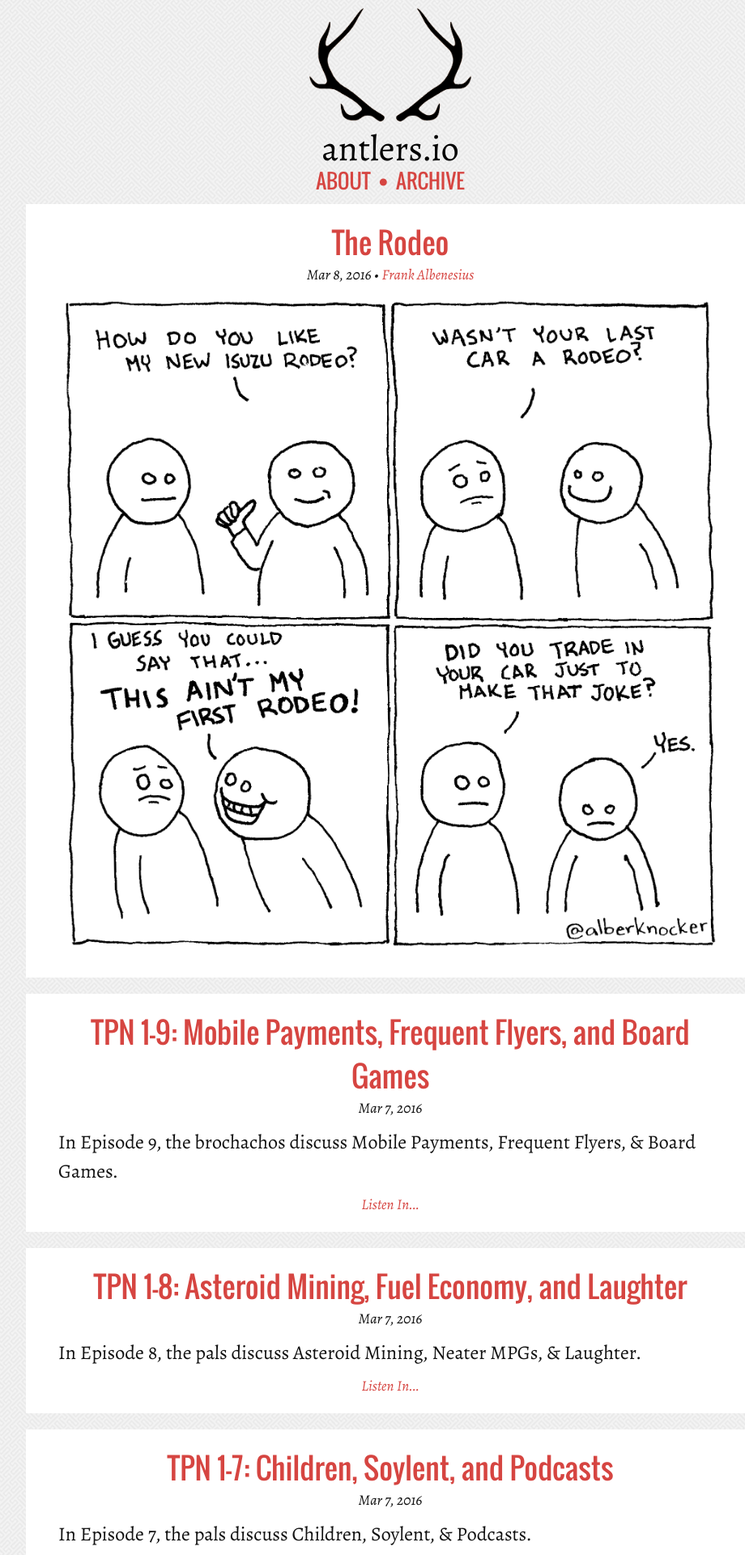
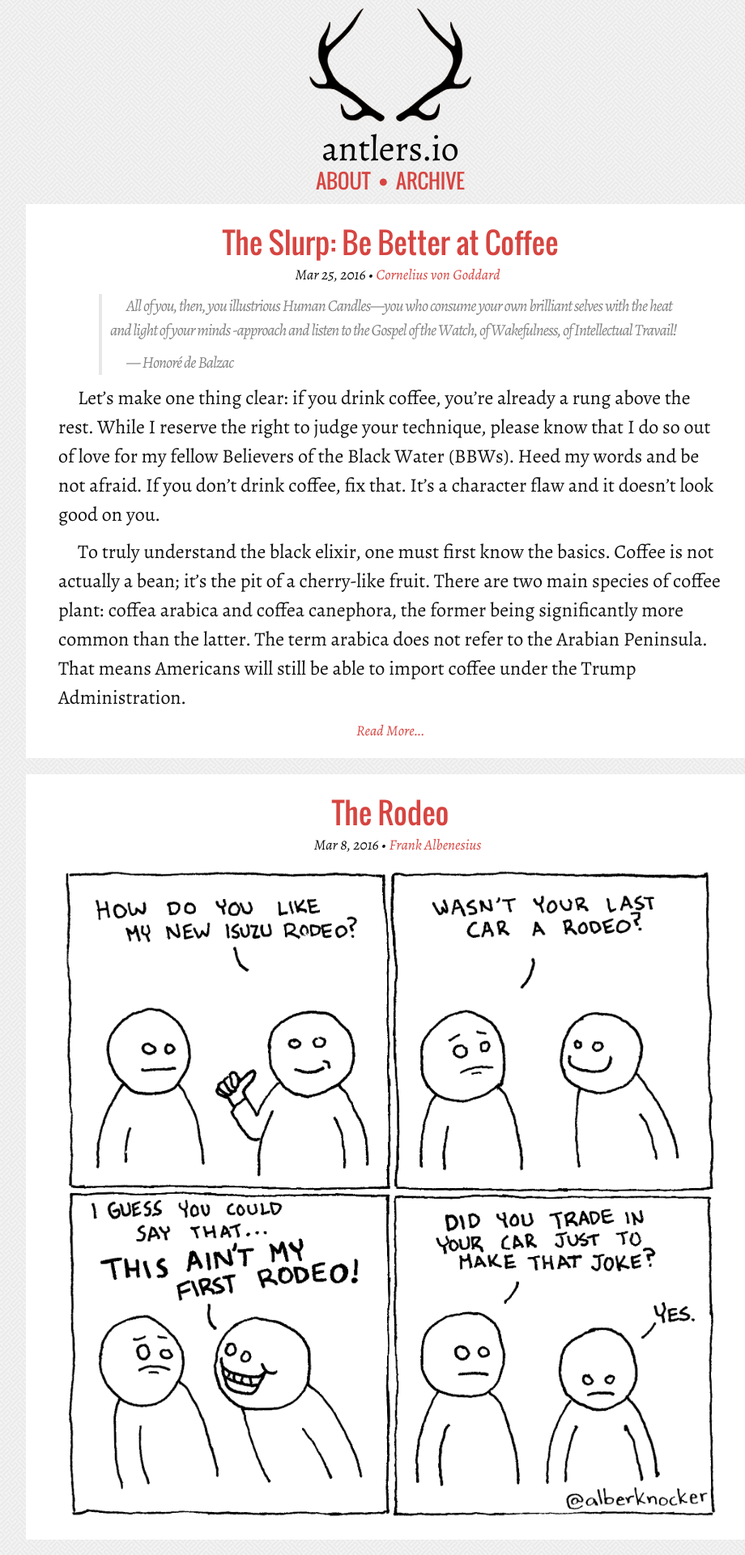
Before and after one commit to albenesi/antlers, a Jekyll site: the page built from index.html, in a window 1280 px wide. Shown: the top 1920 px of the page at 81% size, without its empty margins (158-1078 px from the left). Built offline with Jekyll 4.4.1, drawn with Linux system fonts in a browser that asks for light colours; some of the changed text lies outside the part shown.

Commit message:
post added: the slurp

```diff
--- a/_data/authors.yml
+++ b/_data/authors.yml
@@ -5,3 +5,6 @@ data:
     url: frank
     name: Frank Albenesius
     twitter: alberknocker
+  cornelius:
+    url: cornelius
+    name: Cornelius von Goddard
--- /dev/null
+++ b/_posts/2016-03-25-the-slurp.md
@@ -0,0 +1,42 @@
+---
+layout: post
+author: cornelius
+title: "The Slurp: Be Better at Coffee"
+excerpt_separator: <!--more-->
+---
+> All of you, then, you illustrious Human Candles—you who consume your own brilliant selves with the heat and light of your minds -approach and listen to the Gospel of the Watch, of Wakefulness, of Intellectual Travail!
+>
+> &mdash; <cite>Honoré de Balzac</cite>
+
+Let’s make one thing clear: if you drink coffee, you’re already a rung above the rest. While I reserve the right to judge your technique, please know that I do so out of love for my fellow Believers of the Black Water (BBWs). Heed my words and be not afraid. If you don’t drink coffee, fix that. It’s a character flaw and it doesn’t look good on you.
+
+To truly understand the black elixir, one must first know the basics. Coffee is not actually a bean; it’s the pit of a cherry-like fruit. There are two main species of coffee plant: coffea arabica and coffea canephora, the former being significantly more common than the latter. The term arabica does not refer to the Arabian Peninsula. That means Americans will still be able to import coffee under the Trump Administration.
+<!--more-->
+
+Another fun fact: lighter roast coffees have more caffeine. Caffeine is lost during the roasting process. Thus, a longer roast means less caffeine. While this fact is generally accepted, the difference is trivial and shouldn’t sway you one way or the other.
+
+“But none of that helps me make a better cup of coffee!” you’re thinking. Fair enough. I’ll spare you a lecture on the origins of the nectar. Here are three things that will actually help you on your quest for enlightenment:
+
+#### 1. Keep it Fresh
+
+Much like other plant byproducts, fresher is better. Buy the freshest coffee you can. Thanks to the third-wave coffee movement, almost every city has a few roasters. Warning:  you may, at one point or another, find yourself in a gaggle of hipsters. If you aren’t careful, you WILL be subjected to a discussion on veganism. Neither speak to them or make eye contact and you should be safe.
+
+Don’t want to spend a lot on high-end coffee? Roast your own. It’s super simple, and if you don’t tell anyone about it, they won’t know how douchey you are. I purchase my beans from Sweet Maria’s and roast them in a hot-air popcorn popper. If you decide to take this route, be sure to do your research. Some are better than others.
+
+One caveat: I know I said fresher is better. That’s actually not entirely true. Freshly roasted beans should be given 12-48 hours to relax (depending on who you ask) before brewing.
+
+#### 2. Grind Your Shit
+
+Honestly. There’s a reason all respectable roasters include this on their websites. As soon as coffee beans are obliterated, they begin to lose essential oils. The bean itself is nature’s handy little package. It holds in the tasty bits. Imagine if you lost your essential oils. You would taste like ass. “Is it really worth the extra time and money?” Yes.
+
+This doesn’t mean you should toss whole beans into a Ziploc and just go to town. Buy a decent grinder. While a blade grinder is better than nothing, burr grinders are significantly more consistent. Instead of a spinning blade, burr grinders crush the coffee in a gear-like mechanism. Almost all such grinders have settings that let users select the proper coarseness.
+
+Consistency and control are essential. The brewing process is really just a game of extraction. A fine grind, like that used in espresso, exposes more surface area and requires less brewing time. A coarse grind, like that used in the French press, exposes less surface area and can withstand longer exposure to water. And that, my friends, is why consistency is so important. If fine granules make their way in to your French press, that shit’s going to be bitter AF after four minutes in 200-degree water.
+
+#### 3. Upgrade from Your Drip Brewer
+
+Drip brewers are easy and they get the job done. No judgement here.  But consider upgrading to a French press, Chemex, or some other technique. This is especially true if you work in an office full of animals that assume the coffee filter should be packed to the brim.
+
+The French press and pour-over options allow for significantly more control. If you like full-bodied coffee and aren’t afraid of some grounds, go with a French press. If you prefer a clean cup with almost no bitterness, check out the Chemex. Whatever you choose, take pride in the ritual. It’s the best part of my morning.
+
+I’ll save my discussion on gram scales, thermometers, and timing for another post. If you take only one thing from this rant, let it be that you should grind your own coffee. It’s relatively cheap, easy, and it makes all the difference. Don’t you want to make a difference in this world?
--- a/_sass/_base.scss
+++ b/_sass/_base.scss
@@ -32,6 +32,16 @@ body {
     -o-font-feature-settings: "kern" 1;
     font-feature-settings: "kern" 1;
     font-kerning: normal;
+}
+
+
+
+
+/**
+ * p
+ */
+p {
+    text-indent: 1em;
 }
 
 
@@ -137,13 +147,21 @@ blockquote {
     color: $grey_color;
     border-left: 4px solid $grey_color_light;
     padding-left: $spacing_unit / 2;
-    font-size: 18px;
+    font-size: 1.8rem;
     letter-spacing: -1px;
     font-style: italic;
-    font-family: $alt_font_family;
-
+    font-family: $base_font_family;
     > :last-child {
         margin-bottom: 0;
+    }
+    @include media-query($bp_medium) {
+        font-size: 2.0rem;
+        margin-left: 5rem;
+        margin-right: 5rem;
+    }
+    @include media-query($bp_large) {
+        // margin: 0 0 $spacing_unit;
+        // padding: $spacing_unit calc(#{$spacing_unit} * 2);
     }
 }
 
--- a/_sass/_layout.scss
+++ b/_sass/_layout.scss
@@ -1,3 +1,15 @@
+/**
+ * Home
+ */
+.home {
+    .more-posts {
+        display: block;
+        text-align: center;
+        margin-bottom: 2rem;
+        font-size: 2rem;
+    }
+}
+
 /**
  * Header
  */
--- /dev/null
+++ b/author/cornelius.md
@@ -0,0 +1,4 @@
+---
+layout: author
+author: cornelius
+---
--- a/comic/_posts/2016-03-08-rodeo.md
+++ b/comic/_posts/2016-03-08-rodeo.md
@@ -4,4 +4,4 @@ author: frank
 title: The Rodeo
 category: comic
 ---
-![And it was worth it.](/img/comics/160308_rodeo.png "And it was worth it.")
+<div><img src="/img/comics/160308_rodeo.png" title="And it was worth it."></div>
--- a/css/main.scss
+++ b/css/main.scss
@@ -56,7 +56,7 @@ $content_width:    $bp_large;
 
 // Import partials from `sass_dir` (defaults to `_sass`)
 @import
-        "base",
-        "layout",
-        "syntax-highlighting"
+    "base",
+    "layout",
+    "syntax-highlighting"
 ;
--- a/index.html
+++ b/index.html
@@ -5,7 +5,7 @@ layout: default
 <div class="home">
 
   <div class="post--list">
-    {% for post in site.posts limit:10 %}
+    {% for post in site.posts limit:5 %}
 
       <article class="post excerpt">
 
@@ -29,6 +29,7 @@ layout: default
       </article>
 
     {% endfor %}
+    <a class='more-posts' href="/archive">More Posts...</a>
   </div>
 
 </div>
```
